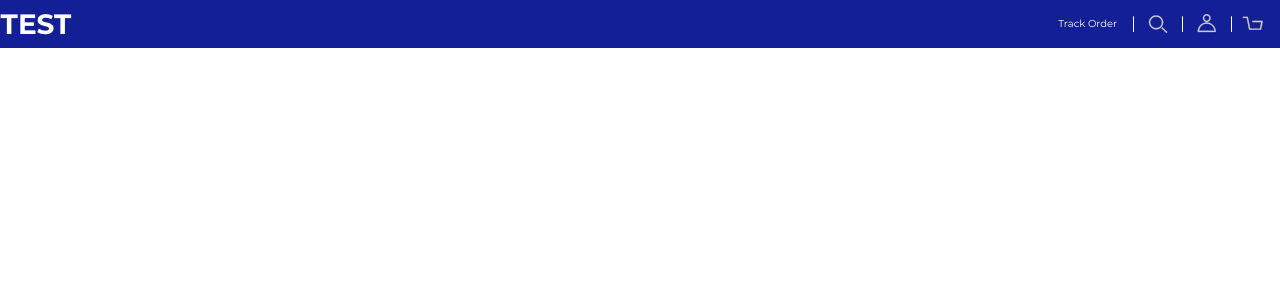
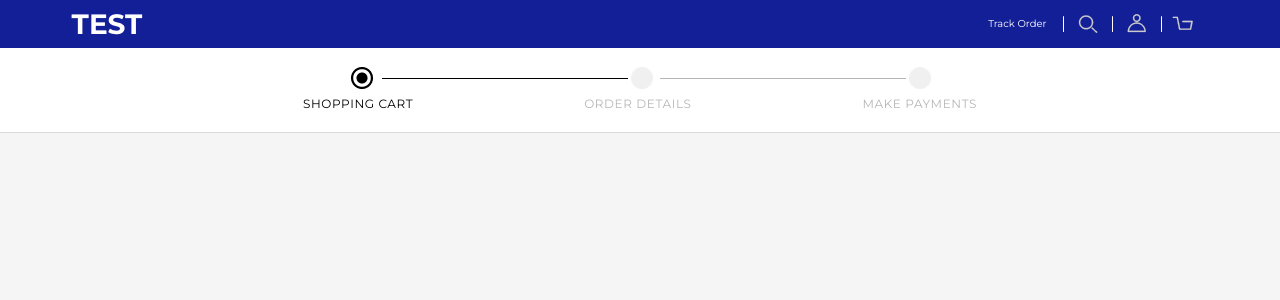
Before and after one commit to Hritvik-Mohan/codemonk-tech-assignment, a React (Vite) app: page / in a window 1280 px wide. Shown: the top 300 px of the page. Built offline with nearby package versions, Linux system fonts and the light colour scheme.

Commit message:
Add CartNav component

```diff
--- a/src/App.css
+++ b/src/App.css
@@ -5,8 +5,11 @@
   text-align: center; */
 }
 
-@font-face {
+/* @font-face {
   font-family: "Montserrat";
   src: local("Montserrat"),
     url("./font/Montserrat/Montserrat-Regular.ttf") format("truetype");
-}
+  font-family: "Montserrat";
+    src: local("Montserrat"),
+    url("./Font/Montserrat/Montserrat-Black.ttf") format("truetype");
+} */
--- a/src/App.jsx
+++ b/src/App.jsx
@@ -1,4 +1,5 @@
 import './App.css'
+import CartNav from './components/CartNav/CartNav'
 import HeaderBar from './components/HeaderBar/HeaderBar'
 
 function App() {
@@ -6,6 +7,7 @@ function App() {
   return (
     <div className="App">
       <HeaderBar />
+      <CartNav />
     </div>
   )
 }
--- /dev/null
+++ b/src/components/CartNav/CartNav.css
@@ -0,0 +1,85 @@
+.cart-nav {
+    background-color: var(--clr-white);
+    border-bottom: 1px solid var(--clr-light-grey);
+}
+
+.cart-nav__mobile {
+    display: flex;
+    padding: 1.375rem 0;
+}
+
+.cart-nav__mob-heading {
+    font-size: 0.875rem;
+    font-weight: 500;
+    margin-left: 1.25rem;
+    letter-spacing: 0.16em;
+}
+
+.cart-nav__desktop-tab {
+    display: none;
+}
+
+@media (min-width: 480px) {
+
+    body {
+        background-color: var(--clr-light);
+    }
+
+    .cart-nav {
+    }
+
+    .cart-nav__mobile {
+        display: none;
+    }
+
+    .cart-nav__desktop-tab {
+        display: flex;
+        flex-direction: column;
+        max-width: 674px;
+        margin: 0 auto;
+        padding: 1rem 0;
+    }
+
+    .cart-nav__progress {
+        display: flex;
+        justify-content: space-around;
+        max-width: 584px;
+        margin: auto;
+    }
+
+    .cart-nav__progress > div {
+        display: flex;
+        padding: 0.2rem;
+    }
+
+    .cart-nav__progress > span {
+        margin-left: 1%;
+    }
+
+    .cart-nav__progress-bar_active, .cart-nav__progress-bar_inactive {
+        width: 100%;
+        height: 1px;
+        background-color: var(--clr-dark);
+        display: flex;
+        margin: auto 0;
+    }
+
+    .cart-nav__progress-bar_inactive {
+        background-color: var(--clr-whiteish);
+    }
+
+    .cart-nav__progress-labels {
+        display: flex;
+        justify-content: space-between;
+        width: 100%;
+        font-size: 0.75rem;
+        text-transform: uppercase;
+        letter-spacing: 0.05em;
+        font-weight: 500;
+    }
+
+    .cart-nav__progress-labels div:not(:first-child) {
+        color: var(--clr-whiteish);
+    }
+
+}
--- /dev/null
+++ b/src/components/CartNav/CartNav.jsx
@@ -0,0 +1,37 @@
+import './CartNav.css'
+import leftarrow from '../../assets/icon/left-arrow.png'
+import radioCheck from '../../assets/icon/radio-check.png'
+import radioUncheck from '../../assets/icon/radio-uncheck.png'
+
+export default function CartNav() {
+  return (
+    <div className="cart-nav">
+        <div className="container">
+            {/* For desktops and tablets screens */}
+            <div className='cart-nav__desktop-tab'>
+                <div className='cart-nav__desktop-container'>
+                    <div className='cart-nav__progress'>
+                        <div><img src={radioCheck} alt="" /></div>
+                        <span className='cart-nav__progress-bar_active'></span>
+                        <div><img src={radioUncheck} alt="" /></div>
+                        <span className='cart-nav__progress-bar_inactive'></span>
+                        <div><img src={radioUncheck} alt="" /></div>
+                    </div>
+                </div>
+                <div className='cart-nav__progress-labels'>
+                    <div>Shopping Cart</div>
+                    <div>Order Details</div>
+                    <div>Make Payments</div>
+                </div>
+            </div>
+
+            {/* For mobile screens */}
+            <div className='cart-nav__mobile'>
+                <a href=""><img src={leftarrow} alt="" srcSet="" /></a>
+                <h2 className='cart-nav__mob-heading'>Shopping Cart</h2>
+            </div>
+
+        </div>
+    </div>
+  )
+}
--- a/src/index.css
+++ b/src/index.css
@@ -2,6 +2,8 @@
   margin: 0;
   padding: 0;
   box-sizing: border-box;
+  font-family: 'Montserrat', sans-serif;
+  font-weight: 400;
 }
 
 :root {
@@ -12,10 +14,12 @@
 
   --clr-accent: #131F97;
   --clr-accent-light: #848AC6;
-  --clr-grey: #212121;
+  --clr-dark-grey: #212121;
+  --clr-light-grey: #DADADA;
   --clr-dark: #000000;
   --clr-light: #F5F5F5;
   --clr-white: #FFFFFF;
+  --clr-whiteish: #b5b5b5;
 
   font-synthesis: none;
   text-rendering: optimizeLegibility;
@@ -24,6 +28,12 @@
   -webkit-text-size-adjust: 100%;
 }
 
+.container {
+  max-width: 1139px;
+  margin: 0 auto;
+  width: 90%;
+}
+
 ul {
   list-style: none;
 }
```
